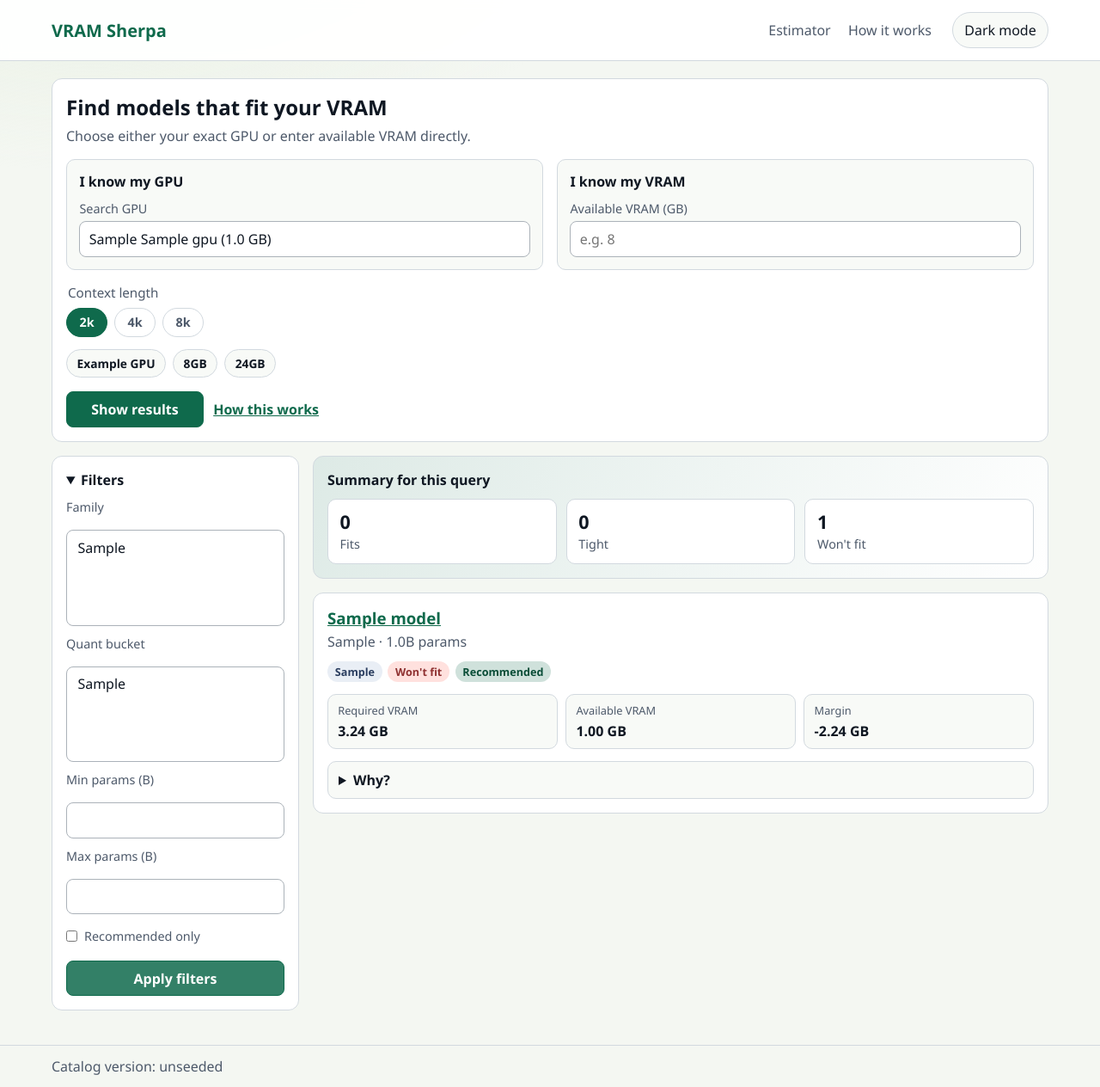
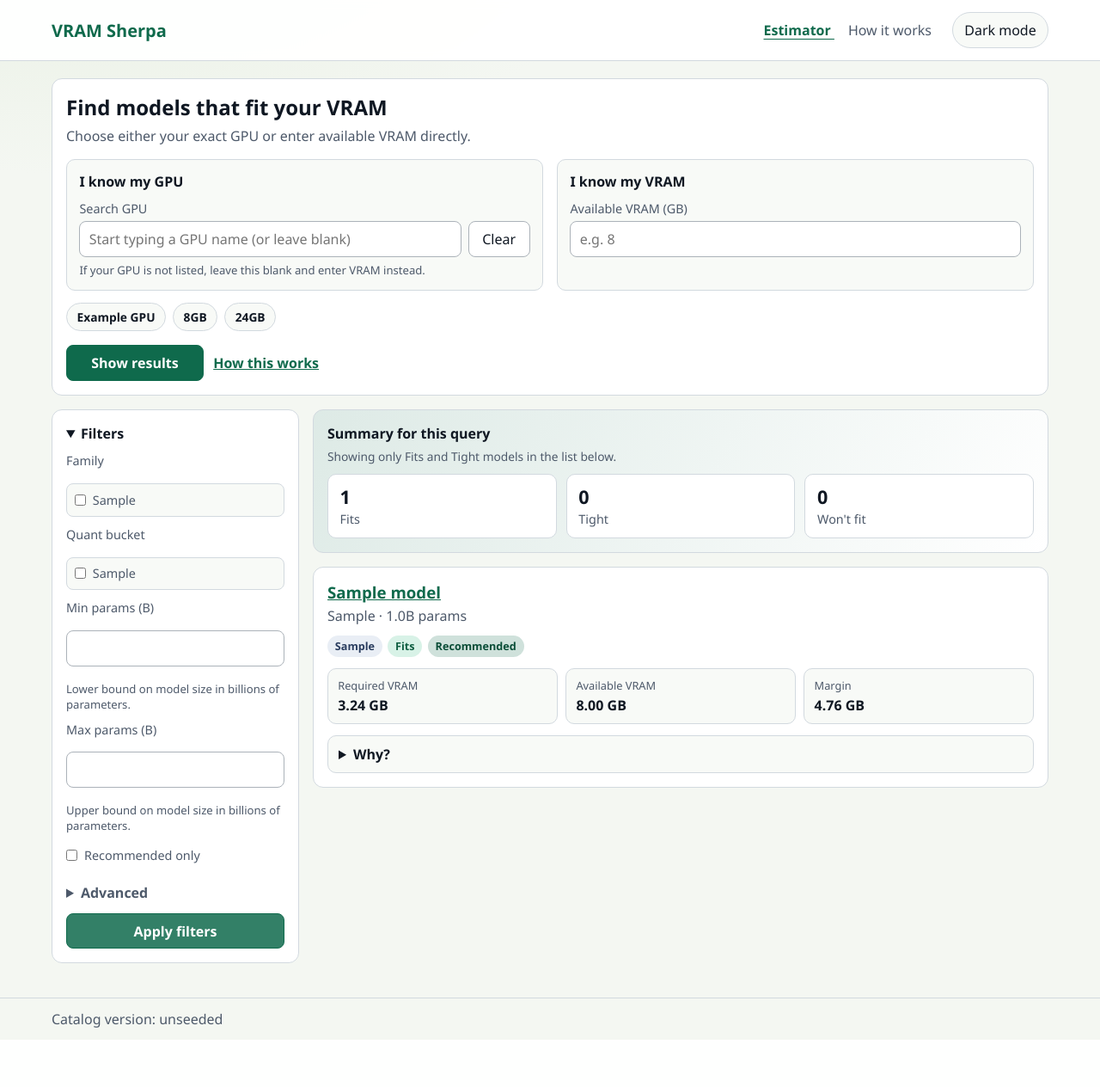
Before and after one commit to chauhanprateek89/vram-sherpa, a FastAPI app: page / in a window 1280 px wide; the page is wider, and only the part inside the window is pictured. Shown: that part at 86% size. After the commit the page ends 1195 px from the top of that part, so only its background shows below. Run offline with FastAPI, Linux system fonts and the light colour scheme; tables that the repository leaves empty hold one stand-in row (values such as "Sample post"); some libraries are stand-ins or nearby versions.

Commit message:
fix(ui): stabilize estimator UX, filters, and GPU input behavior
  - fix theme toggle by packaging/serving static JS and guarding localStorage access
  - default GPU selector to empty and add clear button + auto-clear stale gpu_id while typing
  - move context length under Advanced filters
  - replace multi-select filters with checkbox groups and add Min/Max params help text
  - add active nav highlight for Estimator/How it works routes
  - hide Won’t fit variants from result cards while keeping summary counts visible
  - prevent horizontal overflow and tighten responsive form/layout styling
  - expand seeded GPU catalog with older NVIDIA/AMD and Intel Arc options
  - bump asset cache version and rebuild template/static integration

```diff
--- a/pyproject.toml
+++ b/pyproject.toml
@@ -37,6 +37,7 @@ where = ["src"]
 vramsherpa = [
   "templates/*.html",
   "static/css/*.css",
+  "static/js/*.js",
 ]
 
 [tool.ruff]
--- a/src/vramsherpa/main.py
+++ b/src/vramsherpa/main.py
@@ -17,7 +17,7 @@ from vramsherpa.estimation import FitBadge, estimate_breakdown, estimate_variant
 from vramsherpa.models import GPU, CatalogMeta, Model, Variant
 
 CONTEXT_OPTIONS = (2048, 4096, 8192)
-ASSET_VERSION = "20260303a"
+ASSET_VERSION = "20260303b"
 PACKAGE_DIR = Path(__file__).resolve().parent
 templates = Jinja2Templates(directory=str(PACKAGE_DIR / "templates"))
 
@@ -107,14 +107,11 @@ def _resolve_available_vram(
     if vram_gb is not None:
         return float(vram_gb), None, gpus
 
-    selected_gpu = None
     if gpu_id is not None:
         selected_gpu = session.get(GPU, gpu_id)
-    if selected_gpu is None and gpus:
-        selected_gpu = gpus[0]
-    if selected_gpu is None:
-        return 8.0, None, gpus
-    return float(selected_gpu.vram_gb), selected_gpu.id, gpus
+        if selected_gpu is not None:
+            return float(selected_gpu.vram_gb), selected_gpu.id, gpus
+    return 8.0, None, gpus
 
 
 def _variant_query(
@@ -425,6 +422,9 @@ def _results_context(
     max_params_b: float | None,
     recommended_only: bool,
 ) -> dict:
+    visible_results = [
+        row for row in results_rows if row.classification != FitBadge.WONT_FIT.value
+    ]
     hardware_items = _query_items(
         selected_gpu_id=selected_gpu_id,
         manual_vram=manual_vram,
@@ -439,7 +439,7 @@ def _results_context(
     context.update(
         {
             "gpus": gpus,
-            "results": results_rows,
+            "results": visible_results,
             "families": _all_families(session),
             "quant_options": _all_quant_buckets(session),
             "selected_gpu_id": selected_gpu_id,
@@ -452,7 +452,7 @@ def _results_context(
             "max_params_b": max_params_b,
             "recommended_only": recommended_only,
             "summary_counts": _summary_counts(results_rows),
-            "top_picks": _top_picks(results_rows),
+            "top_picks": _top_picks(visible_results),
             "active_filter_chips": _active_filter_chips(
                 selected_gpu_id=selected_gpu_id,
                 manual_vram=manual_vram,
@@ -476,6 +476,7 @@ def _base_context(request: Request, session: Session) -> dict:
         "context_options": CONTEXT_OPTIONS,
         "catalog_version": _catalog_version(session),
         "asset_version": ASSET_VERSION,
+        "current_path": request.url.path,
     }
 
 
--- a/src/vramsherpa/static/css/styles.css
+++ b/src/vramsherpa/static/css/styles.css
@@ -53,6 +53,7 @@ body {
     radial-gradient(90rem 45rem at 8% -10%, var(--bg-strong), transparent 45%),
     linear-gradient(180deg, var(--bg), var(--bg));
   color: var(--text);
+  overflow-x: hidden;
 }
 
 a {
@@ -95,10 +96,18 @@ nav {
   margin-left: auto;
 }
 
-nav a {
+.nav-link {
   color: var(--muted);
   text-decoration: none;
   margin-left: 1rem;
+  font-weight: 500;
+}
+
+.nav-link.is-active {
+  color: var(--brand);
+  text-decoration: underline;
+  text-underline-offset: 0.22rem;
+  font-weight: 700;
 }
 
 main {
@@ -143,6 +152,21 @@ main {
 .input-path h2 {
   font-size: 1rem;
   margin: 0 0 0.65rem;
+}
+
+.gpu-input-row {
+  display: flex;
+  gap: 0.5rem;
+  align-items: center;
+}
+
+.gpu-input-row input {
+  flex: 1;
+}
+
+.btn-clear {
+  width: auto !important;
+  min-width: 4.5rem;
 }
 
 label {
@@ -267,6 +291,12 @@ select[multiple] {
   font-weight: 600;
 }
 
+.field-help {
+  margin: 0.35rem 0 0;
+  color: var(--muted);
+  font-size: 0.82rem;
+}
+
 .btn-primary,
 .btn-secondary {
   width: auto;
@@ -310,10 +340,41 @@ select[multiple] {
   font-weight: 700;
 }
 
+.advanced-disclosure {
+  margin-top: 0.4rem;
+}
+
+.advanced-disclosure summary {
+  cursor: pointer;
+  font-weight: 600;
+  color: var(--muted);
+}
+
 .filter-fields {
   display: grid;
   gap: 0.7rem;
   margin-top: 0.7rem;
+}
+
+.checklist {
+  display: grid;
+  gap: 0.45rem;
+  border: 1px solid var(--line);
+  border-radius: 8px;
+  padding: 0.55rem;
+  background: var(--panel-alt);
+}
+
+.choice {
+  display: flex;
+  align-items: center;
+  gap: 0.5rem;
+  margin: 0;
+}
+
+.choice input {
+  width: auto;
+  margin: 0;
 }
 
 .checkbox {
@@ -346,6 +407,12 @@ select[multiple] {
 .summary-banner h2 {
   margin: 0;
   font-size: 1rem;
+}
+
+.summary-note {
+  margin: 0.35rem 0 0;
+  font-size: 0.86rem;
+  color: var(--muted);
 }
 
 .summary-grid {
@@ -584,6 +651,11 @@ td {
     grid-template-columns: 1fr;
   }
 
+  .gpu-input-row {
+    flex-direction: column;
+    align-items: stretch;
+  }
+
   .summary-grid,
   .numbers-grid {
     grid-template-columns: 1fr;
--- a/src/vramsherpa/static/js/app.js
+++ b/src/vramsherpa/static/js/app.js
@@ -1,6 +1,10 @@
 function applyTheme(theme) {
   document.documentElement.dataset.theme = theme;
-  localStorage.setItem("vramsherpa-theme", theme);
+  try {
+    localStorage.setItem("vramsherpa-theme", theme);
+  } catch (err) {
+    // Ignore storage errors in restricted browser contexts.
+  }
   var toggle = document.getElementById("theme-toggle");
   if (toggle) {
     toggle.textContent = theme === "dark" ? "Light mode" : "Dark mode";
@@ -51,15 +55,24 @@ function initGpuInputs() {
   var gpuSearch = document.getElementById("gpu_search");
   var gpuIdInput = document.getElementById("gpu_id");
   var vramInput = document.getElementById("vram_gb");
+  var clearButton = document.getElementById("clear-gpu");
   if (!gpuSearch || !gpuIdInput) {
     return;
   }
 
   function syncGpuSelection() {
     var match = findGpuOptionByValue(gpuSearch.value);
-    gpuIdInput.value = match ? match.getAttribute("data-gpu-id") || "" : "";
+    if (match) {
+      gpuIdInput.value = match.getAttribute("data-gpu-id") || "";
+      if (vramInput) {
+        vramInput.value = "";
+      }
+      return;
+    }
+    gpuIdInput.value = "";
   }
 
+  gpuSearch.addEventListener("input", syncGpuSelection);
   gpuSearch.addEventListener("change", syncGpuSelection);
   gpuSearch.addEventListener("blur", syncGpuSelection);
   syncGpuSelection();
@@ -69,6 +82,14 @@ function initGpuInputs() {
       if (vramInput.value) {
         gpuIdInput.value = "";
       }
+    });
+  }
+
+  if (clearButton) {
+    clearButton.addEventListener("click", function () {
+      gpuSearch.value = "";
+      gpuIdInput.value = "";
+      gpuSearch.focus();
     });
   }
 }
--- a/src/vramsherpa/templates/base.html
+++ b/src/vramsherpa/templates/base.html
@@ -6,9 +6,13 @@
     <title>{% block title %}VRAM Sherpa{% endblock %}</title>
     <script>
       (function () {
-        var saved = localStorage.getItem("vramsherpa-theme");
-        if (saved) {
-          document.documentElement.dataset.theme = saved;
+        try {
+          var saved = localStorage.getItem("vramsherpa-theme");
+          if (saved) {
+            document.documentElement.dataset.theme = saved;
+          }
+        } catch (err) {
+          // Ignore storage errors and fall back to default theme.
         }
       })();
     </script>
@@ -21,8 +25,15 @@
       <div class="container">
         <a class="brand" href="/">VRAM Sherpa</a>
         <nav>
-          <a href="/">Estimator</a>
-          <a href="/how-it-works">How it works</a>
+          <a
+            class="nav-link {% if current_path == '/' or current_path == '/results' or current_path.startswith('/models/') %}is-active{% endif %}"
+            href="/"
+          >
+            Estimator
+          </a>
+          <a class="nav-link {% if current_path == '/how-it-works' %}is-active{% endif %}" href="/how-it-works">
+            How it works
+          </a>
         </nav>
         <button id="theme-toggle" class="theme-toggle" type="button" aria-label="Toggle color theme">
           Theme
--- a/src/vramsherpa/templates/index.html
+++ b/src/vramsherpa/templates/index.html
@@ -21,17 +21,21 @@
         <h2>I know my GPU</h2>
         <input id="gpu_id" name="gpu_id" type="hidden" value="{{ selected_gpu_id or '' }}" />
         <label for="gpu_search">Search GPU</label>
+        <div class="gpu-input-row">
           <input
             id="gpu_search"
             list="gpu-options"
             type="text"
             value="{{ selected_gpu_label }}"
-          placeholder="Start typing a GPU name"
+            placeholder="Start typing a GPU name (or leave blank)"
             autocomplete="off"
           />
+          <button id="clear-gpu" type="button" class="btn-clear">Clear</button>
+        </div>
+        <p class="field-help">If your GPU is not listed, leave this blank and enter VRAM instead.</p>
         <datalist id="gpu-options">
           {% for gpu in gpus %}
-            <option data-gpu-id="{{ gpu.id }}" value="{{ gpu.vendor }} {{ gpu.name }} ({{ '%.1f'|format(gpu.vram_gb) }} GB)"></option>
+            <option data-gpu-id="{{ gpu.id }}" data-vram-gb="{{ '%.1f'|format(gpu.vram_gb) }}" value="{{ gpu.vendor }} {{ gpu.name }} ({{ '%.1f'|format(gpu.vram_gb) }} GB)"></option>
           {% endfor %}
         </datalist>
       </div>
@@ -50,18 +54,6 @@
         />
       </div>
     </div>
-
-    <fieldset class="context-buttons">
-      <legend>Context length</legend>
-      {% for value in context_options %}
-        <label class="context-pill">
-          <input type="radio" name="context_tokens" value="{{ value }}" {% if selected_context == value %}checked{% endif %} />
-          <span>
-            {% if value == 2048 %}2k{% elif value == 4096 %}4k{% elif value == 8192 %}8k{% else %}{{ value }}{% endif %}
-          </span>
-        </label>
-      {% endfor %}
-    </fieldset>
 
     <div class="example-chips">
       {% for chip in example_chips %}
@@ -88,29 +80,56 @@
         <summary>Filters</summary>
         <div class="filter-fields">
           <label for="family">Family</label>
-          <select id="family" name="family" multiple>
+          <div class="checklist" id="family">
             {% for fam in families %}
-              <option value="{{ fam }}" {% if fam in selected_families %}selected{% endif %}>{{ fam }}</option>
+              <label class="choice">
+                <input type="checkbox" name="family" value="{{ fam }}" {% if fam in selected_families %}checked{% endif %} />
+                <span>{{ fam }}</span>
+              </label>
             {% endfor %}
-          </select>
+          </div>
 
           <label for="quant_bucket">Quant bucket</label>
-          <select id="quant_bucket" name="quant_bucket" multiple>
+          <div class="checklist" id="quant_bucket">
             {% for quant in quant_options %}
-              <option value="{{ quant }}" {% if quant in selected_quant_buckets %}selected{% endif %}>{{ quant }}</option>
+              <label class="choice">
+                <input type="checkbox" name="quant_bucket" value="{{ quant }}" {% if quant in selected_quant_buckets %}checked{% endif %} />
+                <span>{{ quant }}</span>
+              </label>
             {% endfor %}
-          </select>
+          </div>
 
-          <label for="min_params_b">Min params (B)</label>
+          <label for="min_params_b" title="Show only models with parameter count greater than or equal to this value.">
+            Min params (B)
+          </label>
           <input id="min_params_b" type="number" min="0" step="0.1" name="min_params_b" value="{{ min_params_b if min_params_b is not none else '' }}" />
+          <p class="field-help">Lower bound on model size in billions of parameters.</p>
 
-          <label for="max_params_b">Max params (B)</label>
+          <label for="max_params_b" title="Show only models with parameter count less than or equal to this value.">
+            Max params (B)
+          </label>
           <input id="max_params_b" type="number" min="0" step="0.1" name="max_params_b" value="{{ max_params_b if max_params_b is not none else '' }}" />
+          <p class="field-help">Upper bound on model size in billions of parameters.</p>
 
           <label class="checkbox">
             <input type="checkbox" name="recommended_only" value="true" {% if recommended_only %}checked{% endif %} />
             Recommended only
           </label>
+
+          <details class="advanced-disclosure">
+            <summary>Advanced</summary>
+            <fieldset class="context-buttons">
+              <legend>Context length</legend>
+              {% for value in context_options %}
+                <label class="context-pill">
+                  <input type="radio" name="context_tokens" value="{{ value }}" {% if selected_context == value %}checked{% endif %} />
+                  <span>
+                    {% if value == 2048 %}2k{% elif value == 4096 %}4k{% elif value == 8192 %}8k{% else %}{{ value }}{% endif %}
+                  </span>
+                </label>
+              {% endfor %}
+            </fieldset>
+          </details>
         </div>
       </details>
       <button type="submit" class="btn-secondary">Apply filters</button>
--- a/src/vramsherpa/templates/results_content.html
+++ b/src/vramsherpa/templates/results_content.html
@@ -1,5 +1,6 @@
 <section class="summary-banner" id="summary-banner">
   <h2>Summary for this query</h2>
+  <p class="summary-note">Showing only Fits and Tight models in the list below.</p>
   <div class="summary-grid">
     <div class="summary-stat">
       <strong>{{ summary_counts["Fits"] }}</strong>
@@ -97,6 +98,9 @@
   </section>
 {% else %}
   <section class="panel">
-    <p>No model variants match this filter set.</p>
+    <p>No fitting variants match this filter set.</p>
+    {% if summary_counts["Won't fit"] > 0 %}
+      <p class="muted">There are {{ summary_counts["Won't fit"] }} variants in Won't fit, hidden by default.</p>
+    {% endif %}
   </section>
 {% endif %}
```
Also changed, not shown: data/seed_gpus.json (+120 -0 lines). Lines whose indentation alone changed are shown as unchanged.
